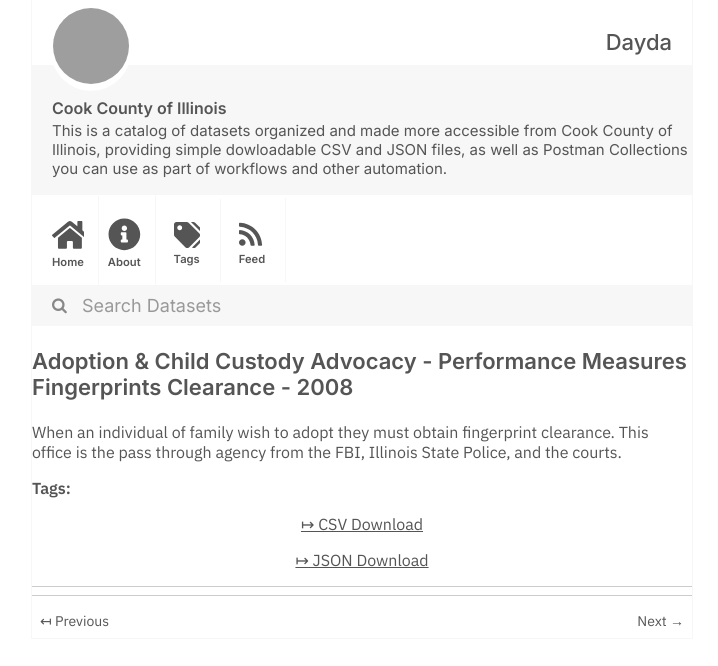
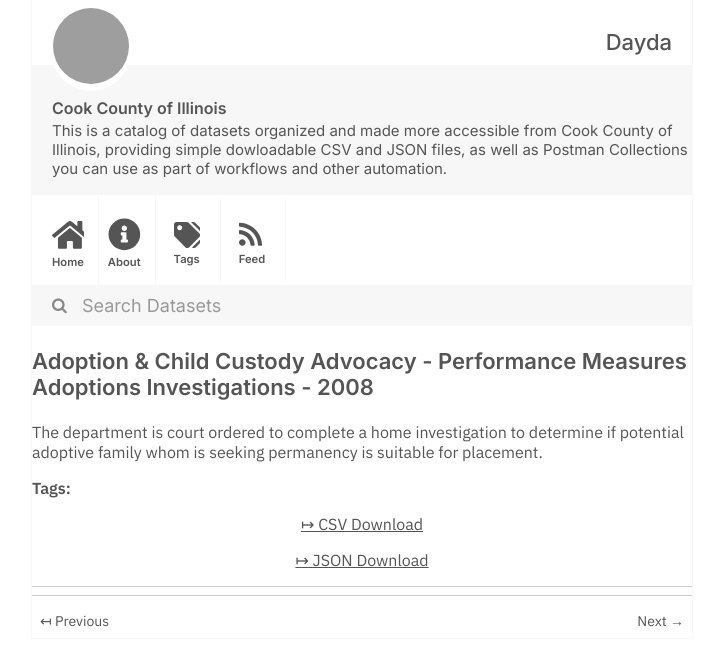
Before and after one commit to dayda-entities/cook-county-of-illinois, a Jekyll site: the page built from _posts/2020-11-10-adoption-child-custody-advocac.md, in a window 1280 px wide, cut to the strip 0-666 px from the top of the page. Shown: the whole strip, without its empty margins (278-996 px from the left). Built offline with Jekyll 4.4.1, drawn with Linux system fonts in a browser that asks for light colours; grey boxes are pictures that could not be loaded.

Commit message:
Publish Data

```diff
--- a/_posts/2020-11-10-adoption-child-custody-advocac.md
+++ b/_posts/2020-11-10-adoption-child-custody-advocac.md
@@ -1,19 +1,19 @@
 ---
 title: >-
-  Adoption & Child Custody Advocacy - Performance Measures Fingerprints
-  Clearance - 2008
-created: '2020-11-10T16:57:58.045522'
-modified: '2020-11-10T16:57:58.045533'
+  Adoption & Child Custody Advocacy - Performance Measures Adoptions
+  Investigations - 2008
+created: '2020-11-10T16:57:35.167094'
+modified: '2020-11-10T16:57:35.167101'
 state: active
 type: dataset
 tags: []
 groups:
   - Local Government
 csv_url: >-
-  https://datacatalog.cookcountyil.gov/api/views/ydjt-tzxr/rows.csv?accessType=DOWNLOAD
+  https://datacatalog.cookcountyil.gov/api/views/igy2-a5qw/rows.csv?accessType=DOWNLOAD
 json_url: >-
-  https://datacatalog.cookcountyil.gov/api/views/ydjt-tzxr/rows.json?accessType=DOWNLOAD
+  https://datacatalog.cookcountyil.gov/api/views/igy2-a5qw/rows.json?accessType=DOWNLOAD
 layout: post
 
 ---
-When an individual of family wish to adopt they must obtain fingerprint clearance. This office is the pass through agency from the FBI, Illinois State Police, and the courts.
+The department is court ordered to complete a home investigation to determine if potential adoptive family whom is seeking permanency is suitable for placement.
```
